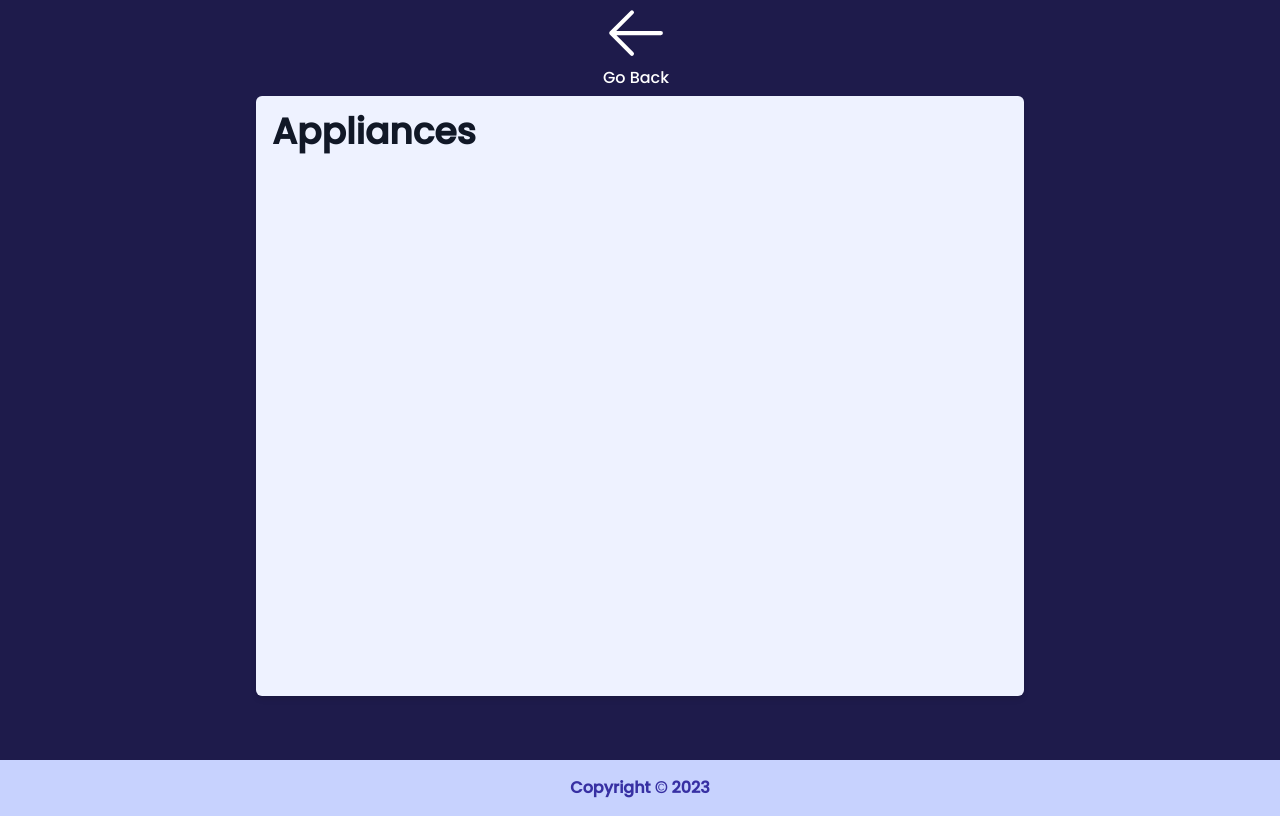
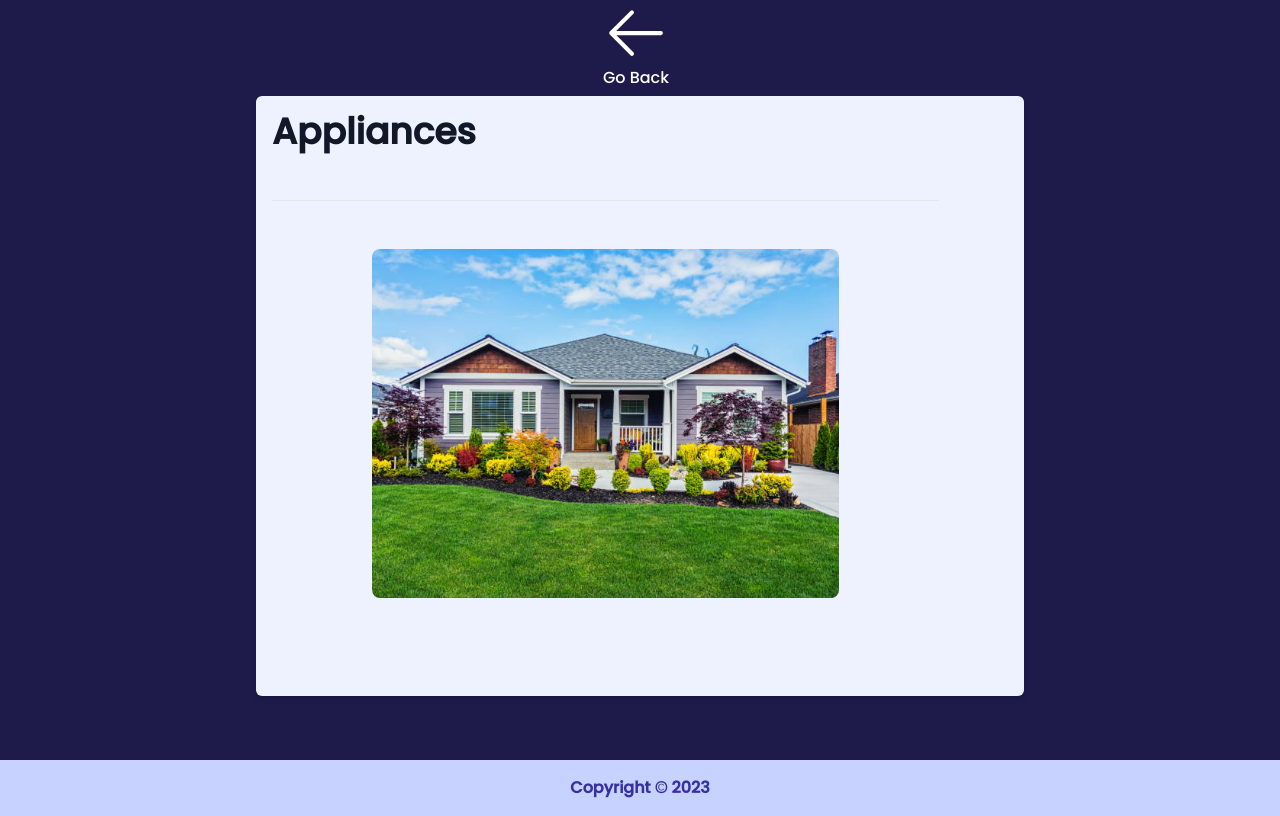
Before and after one commit to GregoryNavasarkian/home-showcase, a React (Vite) app: page /appliances in a window 1280 px wide. Built offline with nearby package versions, Linux system fonts and the light colour scheme.

Commit message:
add markdown plug

```diff
--- a/package.json
+++ b/package.json
@@ -18,7 +18,8 @@
     "react-image-gallery": "^1.3.0",
     "react-markdown": "^9.0.0",
     "react-router-dom": "^6.16.0",
-    "react-scroll": "^1.8.9"
+    "react-scroll": "^1.8.9",
+    "rehype-raw": "^7.0.0"
   },
   "devDependencies": {
     "@tailwindcss/typography": "^0.5.10",
--- a/src/pages/Appliances.jsx
+++ b/src/pages/Appliances.jsx
@@ -2,6 +2,7 @@ import React from "react";
 import { useNavigate } from "react-router-dom";
 import ReactMarkdown from 'react-markdown';
 import { ArrowLeftIcon } from "@heroicons/react/24/outline";
+import rehypeRaw from 'rehype-raw';
 
 import MARKDOWN from './appliances.md';
 
@@ -11,7 +12,7 @@ const Appliances = () => {
     <div className="min-h-[95vh] flex justify-center bg-indigo-950">
       <button className="absolute text-white mr-2" onClick={() => navigate(-1)}> <ArrowLeftIcon /> Go Back</button>
       <div className="lg:w-3/5 w-4/5 bg-indigo-50 text-indigo-950 rounded-md shadow-md mt-24 mb-16 p-4 justify-center">
-        <ReactMarkdown className='prose'>{MARKDOWN}</ReactMarkdown>
+        <ReactMarkdown rehypePlugins={[rehypeRaw]} className='prose'>{MARKDOWN}</ReactMarkdown>
       </div>
     </div>
   );
--- a/src/pages/appliances.md
+++ b/src/pages/appliances.md
@@ -1 +1,5 @@
+
 # Appliances
+<hr />
+
+<img style="margin:auto; border-radius:8px; width:70%;" src="/house.jpg" />
```
Also changed, not shown: 1 other file (tests, documents, lock files or other folders).
